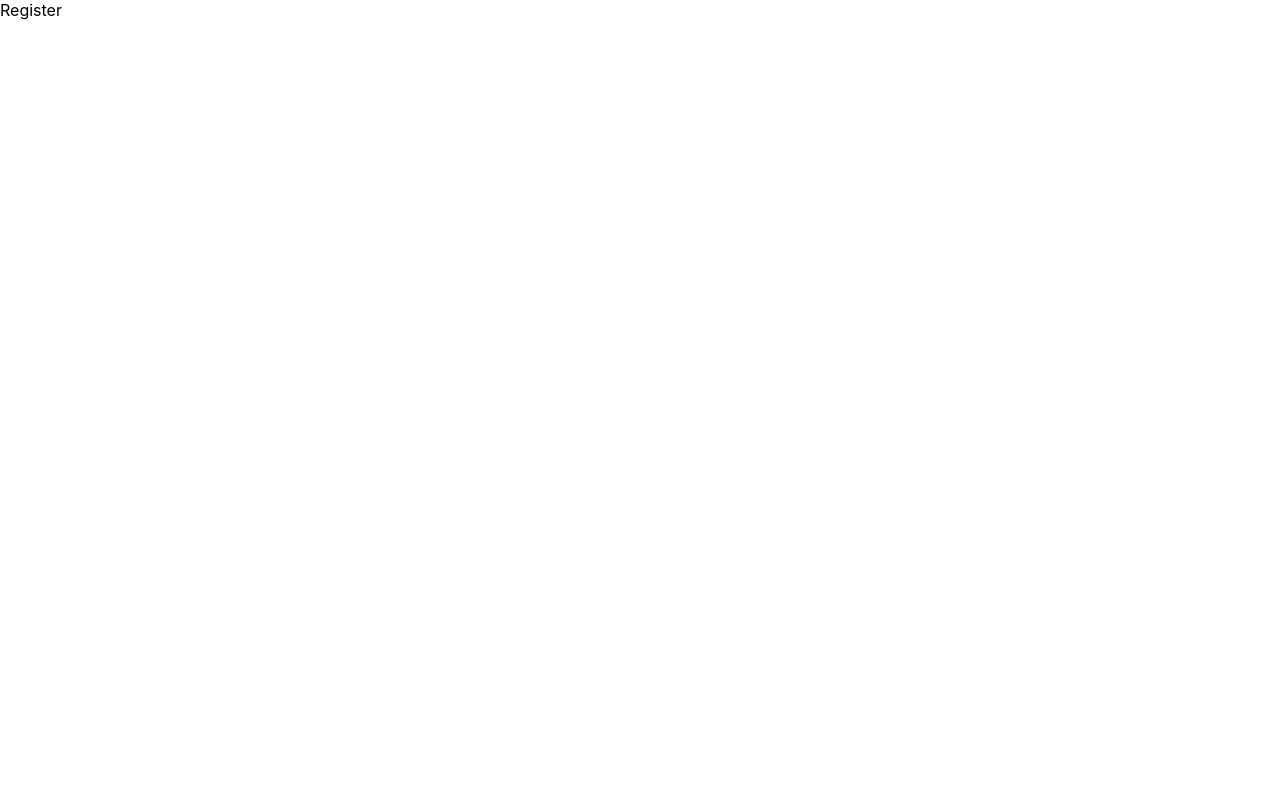
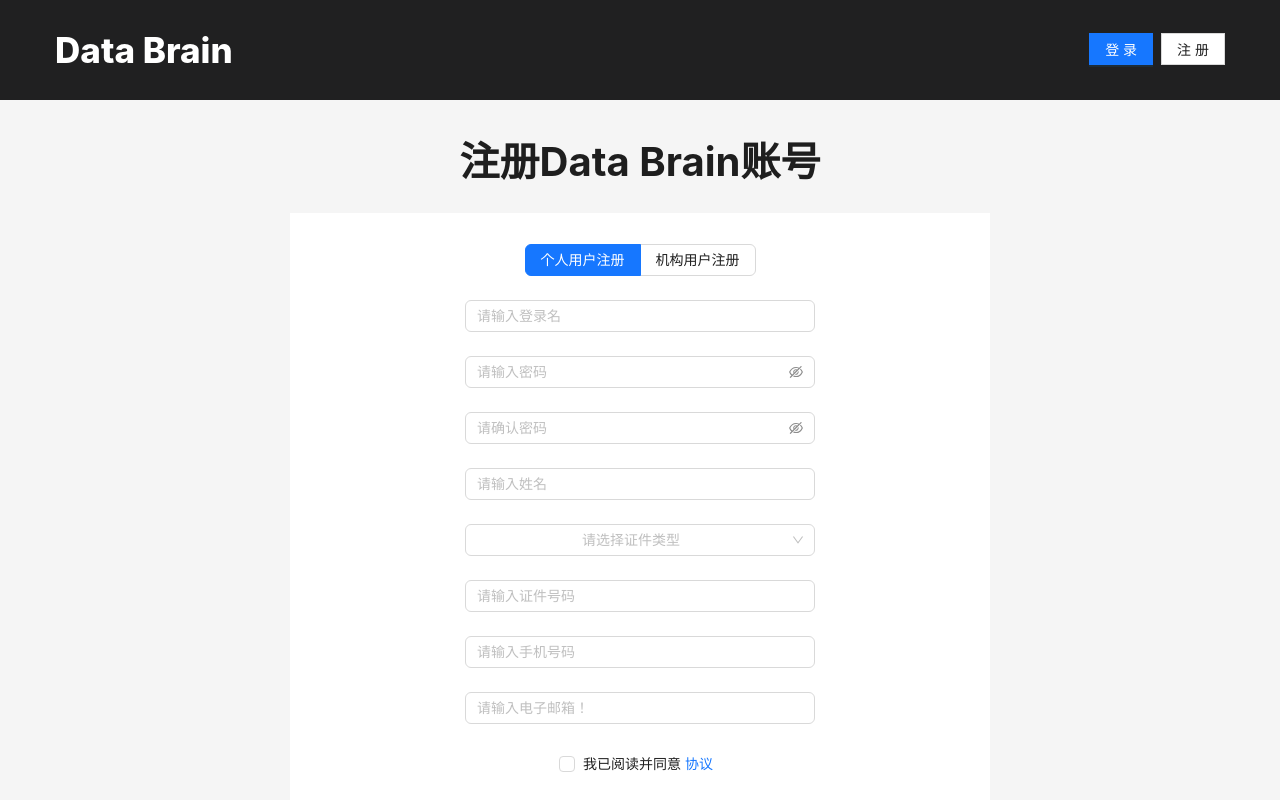
Before and after one commit to WeBankBlockchain/DDCMS-Front, a React (Create React App) app: page /register in a window 1280 px wide. Shown: the top 800 px of the page. Built offline with nearby package versions, Linux system fonts and the light colour scheme.

Commit message:
register

```diff
--- a/src/pages/Login.css
+++ b/src/pages/Login.css
@@ -1,7 +1,3 @@
-/* body{
-    background: #353f42;
-} */
-
 *{
     padding: 0;
     margin: 0;
--- a/src/pages/Login.jsx
+++ b/src/pages/Login.jsx
@@ -31,13 +31,19 @@ export default function Login() {
             >
               <Form.Item
                 name="username"
-                rules={[{ required: true, message: "请输入手机号 / 用户名!" }]}
+                rules={[
+                  { required: true, message: "请输入手机号 / 用户名!" },
+                  { pattern: "^[^ ]+$", message: "用户名不能有空格" },
+                ]}
               >
                 <Input placeholder="请输入用户名" bordered={false} />
               </Form.Item>
               <Form.Item
                 name="password"
-                rules={[{ required: true, message: "请输入密码!" }]}
+                rules={[
+                  { required: true, message: "请输入密码!" },
+                  { pattern: "^[^ ]+$", message: "密码不能有空格" },
+                ]}
               >
                 <Input
                   bordered={false}
--- /dev/null
+++ b/src/pages/Register.css
@@ -0,0 +1,32 @@
+* {
+  padding: 0;
+  margin: 0;
+}
+
+.register-title {
+  font-size: 20px;
+  font-weight: 400;
+  margin: 0 auto;
+  max-width: 1180px;
+  align-items: center;
+  text-align: center;
+  padding-bottom: 25px;
+}
+
+.form-bg {
+  margin: 0 auto;
+  align-items: center;
+  width: 700px;
+  background: #ffffff;
+}
+
+.main {
+  text-align: center;
+  padding-left: 25px;
+  padding-right: 25px;
+  padding-top: 15px;
+  padding-bottom: 15px;
+  width: 400px;
+  height: 700px;
+  background: #ffffff;
+}
--- a/src/pages/Register.jsx
+++ b/src/pages/Register.jsx
@@ -1,7 +1,274 @@
-import React from 'react'
+import { Button, Checkbox, Form, Input, Radio, Select, Layout } from "antd";
+import { useState } from "react";
+import CommonFooter from "../components/CommonFooter";
+import HomeHeader from "../components/HomeHeader";
+import "./Register.css";
 
-export default function Register() {
+const { Content } = Layout;
+const { Option } = Select;
+
+export default function Register(props) {
+  const [form] = Form.useForm();
+  const [userType, setUserType] = useState(""); // 用户类型
+  const [personalVisible, setPersonalVisible] = useState(true);
+  const [companyVisible, setCompanyVisible] = useState(false);
+  const onFinish = (values) => {
+    console.log("Received values of form: ", values);
+  };
+
+  // 表单提交失败的回调函数
+  const onFinishFailed = (errorInfo) => {
+    console.log(userType);
+    console.log("Failed:", errorInfo);
+  };
+
+  // 用户类型改变时的回调函数
+  const onUserTypeChange = (value) => {
+    let ut = value.target.value;
+    console.log(ut);
+    if (ut === "personal") {
+      setPersonalVisible(true);
+      setCompanyVisible(false);
+    } else {
+      setPersonalVisible(false);
+      setCompanyVisible(true);
+    }
+  };
+
   return (
-    <div>Register</div>
-  )
+    <Layout className="layout">
+      <HomeHeader></HomeHeader>
+      <Content
+        style={{
+          width: "100%",
+          padding: 30,
+          minHeight: 800,
+          alignItems: "center",
+          margin: "0 auto",
+        }}
+      >
+        <div className="register-title">
+          <h1> 注册Data Brain账号</h1>
+        </div>
+        <div className="form-bg">
+          <div className="main">
+            <Form
+              form={form}
+              name="register"
+              onFinish={onFinish}
+              onFinishFailed={onFinishFailed}
+              style={{
+                maxWidth: 600,
+              }}
+              scrollToFirstError
+            >
+              <Form.Item
+                name="userType"
+                rules={[{ required: true, message: "请选择用户类型" }]}
+              >
+                <Radio.Group
+                  defaultValue="personal"
+                  buttonStyle="solid"
+                  style={{
+                    marginTop: 16,
+                  }}
+                >
+                  <Radio.Button value="personal" onChange={onUserTypeChange}>
+                    个人用户注册
+                  </Radio.Button>
+                  <Radio.Button value="company" onChange={onUserTypeChange}>
+                    机构用户注册
+                  </Radio.Button>
+                </Radio.Group>
+              </Form.Item>
+
+              <Form.Item
+                name="nickname"
+                rules={[
+                  {
+                    required: true,
+                    message: "请输入登录名！",
+                    whitespace: true,
+                  },
+                ]}
+              >
+                <Input placeholder={"请输入登录名"} />
+              </Form.Item>
+
+              <Form.Item
+                name="password"
+                rules={[
+                  {
+                    required: true,
+                    message: "请输入密码!",
+                  },
+                ]}
+                hasFeedback
+              >
+                <Input.Password placeholder={"请输入密码"} />
+              </Form.Item>
+
+              <Form.Item
+                name="confirm"
+                dependencies={["password"]}
+                hasFeedback
+                rules={[
+                  {
+                    required: true,
+                    message: "请确认密码!",
+                  },
+                  ({ getFieldValue }) => ({
+                    validator(_, value) {
+                      if (!value || getFieldValue("password") === value) {
+                        return Promise.resolve();
+                      }
+                      return Promise.reject(new Error("两次输入的密码不相同!"));
+                    },
+                  }),
+                ]}
+              >
+                <Input.Password placeholder={"请确认密码"} />
+              </Form.Item>
+
+              {personalVisible && (
+                <Form.Item
+                  name="name"
+                  rules={[
+                    {
+                      required: true,
+                      message: "请输入姓名!",
+                      whitespace: true,
+                    },
+                  ]}
+                >
+                  <Input placeholder={"请输入姓名"} />
+                </Form.Item>
+              )}
+
+              {companyVisible && (
+                <Form.Item
+                  name="orgName"
+                  rules={[
+                    {
+                      required: true,
+                      message: "请输入机构名称!",
+                      whitespace: true,
+                    },
+                  ]}
+                >
+                  <Input placeholder={"请输入机构名称"} />
+                </Form.Item>
+              )}
+
+              {personalVisible && (
+                <Form.Item
+                  name="certType"
+                  rules={[
+                    {
+                      required: true,
+                      message: "请选择证件类型",
+                    },
+                  ]}
+                >
+                  <Select placeholder="请选择证件类型">
+                    <Option value="nationalID">身份证</Option>
+                    <Option value="passport">护照</Option>
+                    <Option value="other">其他证件</Option>
+                  </Select>
+                </Form.Item>
+              )}
+
+              {companyVisible && (
+                <Form.Item
+                  name="certType"
+                  rules={[
+                    {
+                      required: true,
+                      message: "请选择机构证件类型",
+                    },
+                  ]}
+                >
+                  <Select placeholder="请选择机构证件类型">
+                    <Option value="busiID">营业执照</Option>
+                    <Option value="otherOrgId">其他证件</Option>
+                  </Select>
+                </Form.Item>
+              )}
+
+              <Form.Item
+                name="certNo"
+                rules={[
+                  {
+                    required: true,
+                    message: "请输入证件号码",
+                  },
+                ]}
+              >
+                <Input
+                  placeholder="请输入证件号码"
+                  style={{
+                    width: "100%",
+                  }}
+                />
+              </Form.Item>
+
+              <Form.Item
+                name="phone"
+                rules={[
+                  {
+                    required: true,
+                    message: "请输入手机号码",
+                  },
+                ]}
+              >
+                <Input
+                  placeholder="请输入手机号码"
+                  style={{
+                    width: "100%",
+                  }}
+                />
+              </Form.Item>
+
+              {personalVisible && (
+                <Form.Item
+                  name="email"
+                  rules={[
+                    {
+                      type: "email",
+                      message: "非法的E-mail地址!",
+                    },
+                  ]}
+                >
+                  <Input placeholder="请输入电子邮箱！" />
+                </Form.Item>
+              )}
+
+              <Form.Item
+                name="agreement"
+                valuePropName="checked"
+                rules={[
+                  {
+                    validator: (_, value) =>
+                      value
+                        ? Promise.resolve()
+                        : Promise.reject(new Error("需要同意协议")),
+                  },
+                ]}
+              >
+                <Checkbox>
+                  我已阅读并同意 <a href="">协议</a>
+                </Checkbox>
+              </Form.Item>
+              <Form.Item>
+                <Button type="primary" htmlType="submit">
+                  注册
+                </Button>
+              </Form.Item>
+            </Form>
+          </div>
+        </div>
+      </Content>
+      <CommonFooter></CommonFooter>
+    </Layout>
+  );
 }
--- /dev/null
+++ b/src/pages/Test.jsx
@@ -0,0 +1,26 @@
+import { Radio } from 'antd';
+const Test = () => (
+  <>
+    <Radio.Group defaultValue="a" buttonStyle="solid">
+      <Radio.Button value="a">Hangzhou</Radio.Button>
+      <Radio.Button value="b">Shanghai</Radio.Button>
+      <Radio.Button value="c">Beijing</Radio.Button>
+      <Radio.Button value="d">Chengdu</Radio.Button>
+    </Radio.Group>
+    <Radio.Group
+      defaultValue="c"
+      buttonStyle="solid"
+      style={{
+        marginTop: 16,
+      }}
+    >
+      <Radio.Button value="a">Hangzhou</Radio.Button>
+      <Radio.Button value="b" disabled>
+        Shanghai
+      </Radio.Button>
+      <Radio.Button value="c">Beijing</Radio.Button>
+      <Radio.Button value="d">Chengdu</Radio.Button>
+    </Radio.Group>
+  </>
+);
+export default Test;
```
Also changed, not shown: src/router/routeMap.js (+7 -1 lines).
